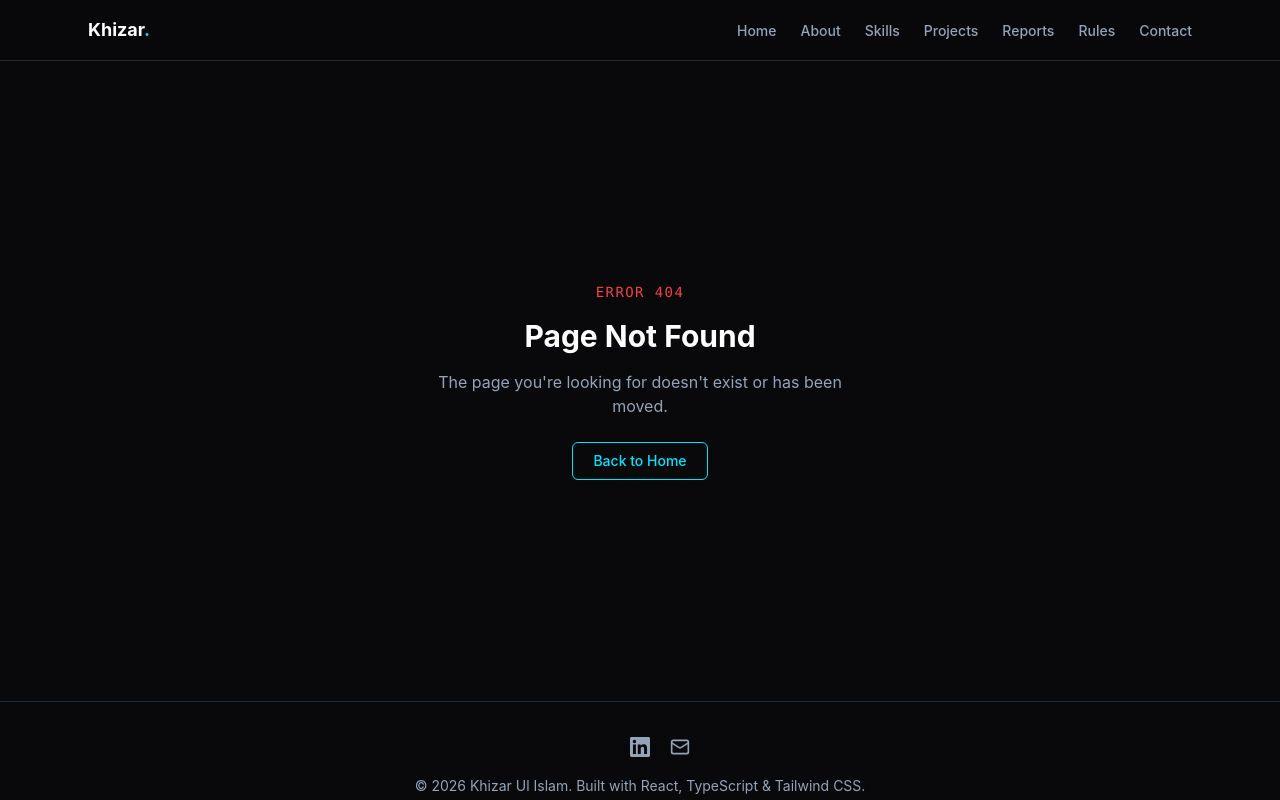
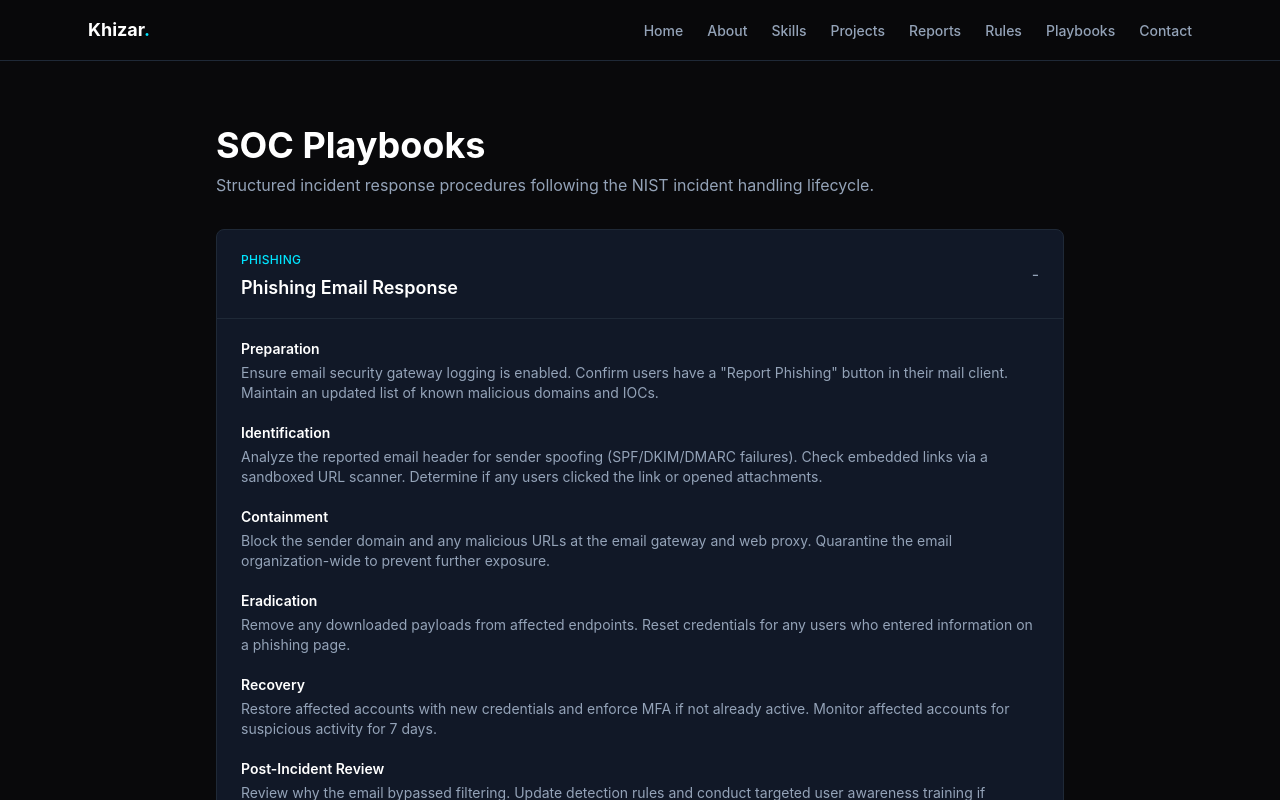
Before and after one commit to Khizar-malik97/soc-analyst-portfolio, a React (Vite) app: page /playbooks in a window 1280 px wide. Shown: the top 800 px of the page. Built offline with nearby package versions, Linux system fonts and the light colour scheme; some icons are missing.

Commit message:
Add SOC Playbooks page with accordion-style lifecycle phases

```diff
--- a/src/App.tsx
+++ b/src/App.tsx
@@ -10,6 +10,7 @@ import ReportDetail from './pages/ReportDetail'
 import Contact from './pages/Contact'
 import NotFound from './pages/NotFound'
 import DetectionRules from './pages/DetectionRules'
+import Playbooks from './pages/Playbooks'
 
 function App() {
   return (
@@ -25,6 +26,7 @@ function App() {
           <Route path="/reports/:id" element={<ReportDetail />} />
           <Route path="/contact" element={<Contact />} />
           <Route path="/detection-rules" element={<DetectionRules />} />
+          <Route path="/playbooks" element={<Playbooks />} />
           <Route path="*" element={<NotFound />} />
         </Route>
       </Routes>
--- a/src/components/Navbar.tsx
+++ b/src/components/Navbar.tsx
@@ -7,6 +7,7 @@ const navLinks = [
   { label: 'Projects', path: '/projects' },
   { label: 'Reports', path: '/reports' },
   { label: 'Rules', path: '/detection-rules' },
+  { label: 'Playbooks', path: '/playbooks' },
   { label: 'Contact', path: '/contact' },
 ]
 
--- /dev/null
+++ b/src/data/playbooks.ts
@@ -0,0 +1,40 @@
+import type { Playbook } from '../types/playbook'
+
+export const playbooks: Playbook[] = [
+  {
+    id: 'phishing-response',
+    title: 'Phishing Email Response',
+    category: 'Phishing',
+    preparation:
+      'Ensure email security gateway logging is enabled. Confirm users have a "Report Phishing" button in their mail client. Maintain an updated list of known malicious domains and IOCs.',
+    identification:
+      'Analyze the reported email header for sender spoofing (SPF/DKIM/DMARC failures). Check embedded links via a sandboxed URL scanner. Determine if any users clicked the link or opened attachments.',
+    containment:
+      'Block the sender domain and any malicious URLs at the email gateway and web proxy. Quarantine the email organization-wide to prevent further exposure.',
+    eradication:
+      'Remove any downloaded payloads from affected endpoints. Reset credentials for any users who entered information on a phishing page.',
+    recovery:
+      'Restore affected accounts with new credentials and enforce MFA if not already active. Monitor affected accounts for suspicious activity for 7 days.',
+    postIncidentReview:
+      'Review why the email bypassed filtering. Update detection rules and conduct targeted user awareness training if needed.',
+    mitreAttack: ['T1566', 'T1204'],
+  },
+  {
+    id: 'ransomware-response',
+    title: 'Ransomware Incident Response',
+    category: 'Ransomware',
+    preparation:
+      'Maintain offline, tested backups. Ensure EDR is deployed on all endpoints with behavioral detection for encryption activity enabled.',
+    identification:
+      'Confirm mass file encryption activity via EDR alerts or user reports. Identify ransom note files and encryption file extensions to determine the ransomware family.',
+    containment:
+      'Immediately isolate affected endpoints from the network. Disable shared network drives temporarily to prevent lateral spread.',
+    eradication:
+      'Identify and remove the initial infection vector (e.g., malicious attachment, RDP compromise). Remove persistence mechanisms from affected systems.',
+    recovery:
+      'Restore affected systems from clean, verified backups. Do not pay the ransom. Rebuild systems from known-good images where backups are unavailable.',
+    postIncidentReview:
+      'Determine root cause of initial access. Patch the exploited vulnerability or close the exposed access point. Update backup and segmentation strategy.',
+    mitreAttack: ['T1486', 'T1490'],
+  },
+]
--- /dev/null
+++ b/src/pages/Playbooks.tsx
@@ -0,0 +1,63 @@
+import { useState } from 'react'
+import { playbooks } from '../data/playbooks'
+
+const phases = [
+  { key: 'preparation', label: 'Preparation' },
+  { key: 'identification', label: 'Identification' },
+  { key: 'containment', label: 'Containment' },
+  { key: 'eradication', label: 'Eradication' },
+  { key: 'recovery', label: 'Recovery' },
+  { key: 'postIncidentReview', label: 'Post-Incident Review' },
+] as const
+
+function Playbooks() {
+  const [openId, setOpenId] = useState<string | null>(playbooks[0]?.id ?? null)
+
+  return (
+    <div className="mx-auto max-w-4xl px-6 py-16">
+      <h1 className="text-3xl font-bold text-white sm:text-4xl">SOC Playbooks</h1>
+      <p className="mt-2 max-w-2xl text-muted">
+        Structured incident response procedures following the NIST incident handling lifecycle.
+      </p>
+
+      <div className="mt-8 space-y-4">
+        {playbooks.map((playbook) => {
+          const isOpen = openId === playbook.id
+
+          return (
+            <div key={playbook.id} className="rounded-lg border border-border bg-card">
+              <button onClick={() => setOpenId(isOpen ? null : playbook.id)} className="flex w-full items-center justify-between px-6 py-4 text-left">
+                <div>
+                  <span className="text-xs font-medium uppercase tracking-wide text-accent">{playbook.category}</span>
+                  <h2 className="mt-1 text-lg font-semibold text-white">{playbook.title}</h2>
+                </div>
+                <span className="text-muted">{isOpen ? '-' : '+'}</span>
+              </button>
+
+              {isOpen && (
+                <div className="space-y-5 border-t border-border px-6 py-5">
+                  {phases.map((phase) => (
+                    <div key={phase.key}>
+                      <h3 className="text-sm font-semibold text-white">{phase.label}</h3>
+                      <p className="mt-1 text-sm text-muted">{playbook[phase.key]}</p>
+                    </div>
+                  ))}
+
+                  <div className="flex flex-wrap gap-2 border-t border-border pt-4">
+                    {playbook.mitreAttack.map((mitreId) => (
+                      <a key={mitreId} href={`https://attack.mitre.org/techniques/${mitreId}/`} target="_blank" rel="noopener noreferrer" className="rounded-full bg-background px-3 py-1 text-xs text-accent hover:underline">
+                        {mitreId}
+                      </a>
+                    ))}
+                  </div>
+                </div>
+              )}
+            </div>
+          )
+        })}
+      </div>
+    </div>
+  )
+}
+
+export default Playbooks
```
